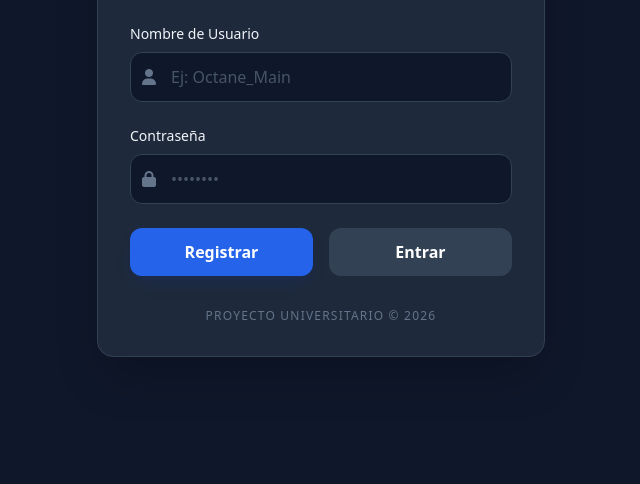
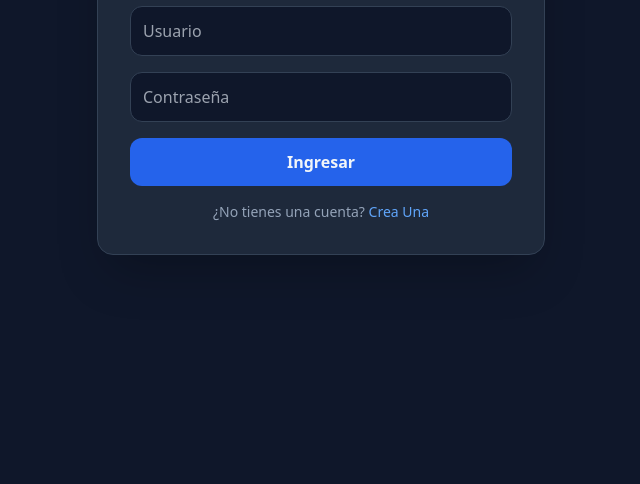
Before and after one commit to AyayoAyaya/Tracen-Odon, a plain HTML site: page index.html in a window 1280 px wide. Shown: the part 316-800 px from the top of the page, without its empty margins (319-959 px from the left). Drawn offline with nearby package versions, Linux system fonts and the light colour scheme.

Commit message:
Update index.html

```diff
--- a/index.html
+++ b/index.html
@@ -3,98 +3,96 @@
 <head>
     <meta charset="UTF-8">
     <meta name="viewport" content="width=device-width, initial-scale=1.0">
-    <title>Tracen-Odon | Registro de Capacitación</title>
+    <title>Capacitación Dobot</title>
     <script src="https://cdn.tailwindcss.com"></script>
     <link href="https://cdnjs.cloudflare.com/ajax/libs/font-awesome/6.0.0/css/all.min.css" rel="stylesheet">
 </head>
-<body class="bg-slate-900 text-slate-100 min-h-screen flex items-center justify-center font-sans">
+<body class="bg-slate-900 text-slate-100 min-h-screen font-sans flex items-center justify-center p-4">
 
-    <div class="max-w-md w-full p-8 bg-slate-800 rounded-2xl shadow-2xl border border-slate-700 mx-4">
-        <div class="text-center mb-8">
-            <div class="bg-blue-600 w-16 h-16 rounded-full flex items-center justify-center mx-auto mb-4 shadow-lg shadow-blue-500/50">
-                <i class="fas fa-robot text-2xl text-white"></i>
-            </div>
-            <h1 class="text-3xl font-bold tracking-tight">Tracen-Odon</h1>
-            <p class="text-slate-400 mt-2">Sistema de Gestión de Usuarios</p>
-        </div>
+    <div id="app-container" class="max-w-4xl w-full">
 
-        <div class="space-y-6">
-            <div>
-                <label class="block text-sm font-medium mb-2">Nombre de Usuario</label>
-                <div class="relative">
-                    <span class="absolute inset-y-0 left-0 pl-3 flex items-center text-slate-500">
-                        <i class="fas fa-user"></i>
-                    </span>
-                    <input id="user" type="text" placeholder="Ej: Octane_Main"
-                        class="w-full pl-10 pr-4 py-3 bg-slate-900 border border-slate-700 rounded-xl focus:ring-2 focus:ring-blue-500 focus:border-transparent outline-none transition-all placeholder-slate-600">
+        <div id="view-login" class="max-w-md mx-auto bg-slate-800 p-8 rounded-2xl shadow-2xl border border-slate-700">
+            <h2 class="text-3xl font-bold text-center mb-6 text-blue-400">Capacitación Dobot</h2>
+            <div class="space-y-4">
+                <input id="login-user" type="text" placeholder="Usuario" class="w-full p-3 bg-slate-900 border border-slate-700 rounded-xl outline-none focus:ring-2 focus:ring-blue-500">
+                <input id="login-pass" type="password" placeholder="Contraseña" class="w-full p-3 bg-slate-900 border border-slate-700 rounded-xl outline-none focus:ring-2 focus:ring-blue-500">
+                <button onclick="login()" class="w-full bg-blue-600 hover:bg-blue-700 py-3 rounded-xl font-bold transition-all">Ingresar</button>
+                <p class="text-center text-sm text-slate-400">¿No tienes una cuenta? <button onclick="showView('view-register')" class="text-blue-400 hover:underline">Crea Una</button></p>
             </div>
         </div>
 
-            <div>
-                <label class="block text-sm font-medium mb-2">Contraseña</label>
-                <div class="relative">
-                    <span class="absolute inset-y-0 left-0 pl-3 flex items-center text-slate-500">
-                        <i class="fas fa-lock"></i>
-                    </span>
-                    <input id="pass" type="password" placeholder="••••••••"
-                        class="w-full pl-10 pr-4 py-3 bg-slate-900 border border-slate-700 rounded-xl focus:ring-2 focus:ring-blue-500 focus:border-transparent outline-none transition-all placeholder-slate-600">
+        <div id="view-register" class="hidden max-w-md mx-auto bg-slate-800 p-8 rounded-2xl shadow-2xl border border-slate-700">
+            <h2 class="text-2xl font-bold text-center mb-6">Registrarse</h2>
+            <div class="space-y-4">
+                <input id="reg-user" type="text" placeholder="Usuario" class="w-full p-3 bg-slate-900 border border-slate-700 rounded-xl outline-none focus:ring-2 focus:ring-blue-500">
+                <input id="reg-pass" type="password" placeholder="Contraseña" class="w-full p-3 bg-slate-900 border border-slate-700 rounded-xl outline-none focus:ring-2 focus:ring-blue-500">
+                <input id="reg-pass2" type="password" placeholder="Repetir Contraseña" class="w-full p-3 bg-slate-900 border border-slate-700 rounded-xl outline-none focus:ring-2 focus:ring-blue-500">
+
+                <div class="text-xs text-slate-400 space-y-1 px-1">
+                    <p id="req-len">• Mínimo 8 caracteres</p>
+                    <p id="req-spec">• Al menos un carácter especial (@$!%*?&)</p>
+                </div>
+
+                <button onclick="register()" class="w-full bg-green-600 hover:bg-green-700 py-3 rounded-xl font-bold transition-all">Crear Cuenta</button>
+                <button onclick="showView('view-login')" class="w-full text-slate-400 text-sm hover:underline">Volver al Login</button>
             </div>
         </div>
 
-            <div class="flex gap-4">
-                <button onclick="enviar('registrar')" class="flex-1 bg-blue-600 hover:bg-blue-700 text-white font-bold py-3 rounded-xl transition-colors shadow-lg shadow-blue-900/20 active:scale-95">
-                    Registrar
-                </button>
-                <button onclick="enviar('login')" class="flex-1 bg-slate-700 hover:bg-slate-600 text-white font-bold py-3 rounded-xl transition-colors active:scale-95">
-                    Entrar
-                </button>
+        <div id="view-courses" class="hidden">
+            <div class="flex justify-between items-center mb-8">
+                <h2 class="text-3xl font-bold">Cursos Disponibles</h2>
+                <button onclick="showView('view-login')" class="bg-red-900/30 text-red-400 px-4 py-2 rounded-lg hover:bg-red-900/50">Salir</button>
+            </div>
+            <div class="grid grid-cols-1 md:grid-cols-3 gap-6">
+                <div class="bg-slate-800 p-6 rounded-2xl border border-slate-700 hover:border-blue-500 transition-all cursor-pointer group">
+                    <div class="w-12 h-12 bg-blue-600/20 rounded-lg flex items-center justify-center mb-4 group-hover:bg-blue-600 transition-colors">
+                        <i class="fas fa-microchip text-blue-400 group-hover:text-white"></i>
+                    </div>
+                    <h3 class="font-bold text-xl mb-2">Intro a Dobot</h3>
+                    <p class="text-slate-400 text-sm">Aprende los movimientos básicos del brazo robótico.</p>
+                </div>
+                <div class="bg-slate-800 p-6 rounded-2xl border border-slate-700 opacity-50">
+                    <h3 class="font-bold text-xl mb-2">Python Avanzado</h3>
+                    <p class="text-slate-400 text-sm">Proximamente...</p>
+                </div>
             </div>
         </div>
 
-        <div id="mensaje" class="mt-6 text-center text-sm font-medium p-3 rounded-lg hidden"></div>
-
-        <footer class="mt-8 text-center text-slate-500 text-xs uppercase tracking-widest">
-            Proyecto Universitario &copy; 2026
-        </footer>
     </div>
 
     <script>
-        // --- ⚠️ REEMPLAZA ESTO CON TU LINK DE RAILWAY ⚠️ ---
-        const BASE_URL = "https://tracen-odon-production.up.railway.app";
+        const BASE_URL = "https://tu-url-de-railway.app"; // CAMBIA ESTO
 
-        async function enviar(ruta) {
-            const user = document.getElementById('user').value;
-            const pass = document.getElementById('pass').value;
-            const msjBox = document.getElementById('mensaje');
-
-            if(!user || !pass) {
-                mostrarMensaje("Faltan datos", "bg-red-900/50 text-red-300");
-                return;
+        function showView(viewId) {
+            document.getElementById('view-login').classList.add('hidden');
+            document.getElementById('view-register').classList.add('hidden');
+            document.getElementById('view-courses').classList.add('hidden');
+            document.getElementById(viewId).classList.remove('hidden');
         }
 
-            try {
-                const res = await fetch(`${BASE_URL}/${ruta}`, {
+        async function register() {
+            const user = document.getElementById('reg-user').value;
+            const p1 = document.getElementById('reg-pass').value;
+            const p2 = document.getElementById('reg-pass2').value;
+
+            if (p1 !== p2) return alert("Las contraseñas no coinciden");
+
+            // Aquí llamarías a tu API de Railway
+            const res = await fetch(`${BASE_URL}/registrar`, {
                 method: 'POST',
                 headers: {'Content-Type': 'application/json'},
-                    body: JSON.stringify({user, pass})
+                body: JSON.stringify({user, pass: p1})
             });
             const data = await res.json();
-
-                if(data.status === "success") {
-                    mostrarMensaje(data.mensaje, "bg-green-900/50 text-green-300 border border-green-800");
-                } else {
-                    mostrarMensaje(data.mensaje, "bg-red-900/50 text-red-300 border border-red-800");
-                }
-            } catch (err) {
-                mostrarMensaje("Servidor apagado o error de red", "bg-amber-900/50 text-amber-300");
-            }
+            alert(data.mensaje);
+            if(data.status === "success") showView('view-login');
         }
 
-        function mostrarMensaje(texto, clases) {
-            const msjBox = document.getElementById('mensaje');
-            msjBox.innerText = texto;
-            msjBox.className = "mt-6 text-center text-sm font-medium p-3 rounded-lg " + clases;
-            msjBox.classList.remove('hidden');
+        async function login() {
+            // Lógica similar para login... si tiene éxito:
+            // showView('view-courses');
+            alert("Simulación: Ingreso exitoso");
+            showView('view-courses');
         }
     </script>
 </body>
```
Lines whose indentation alone changed are shown as unchanged.
